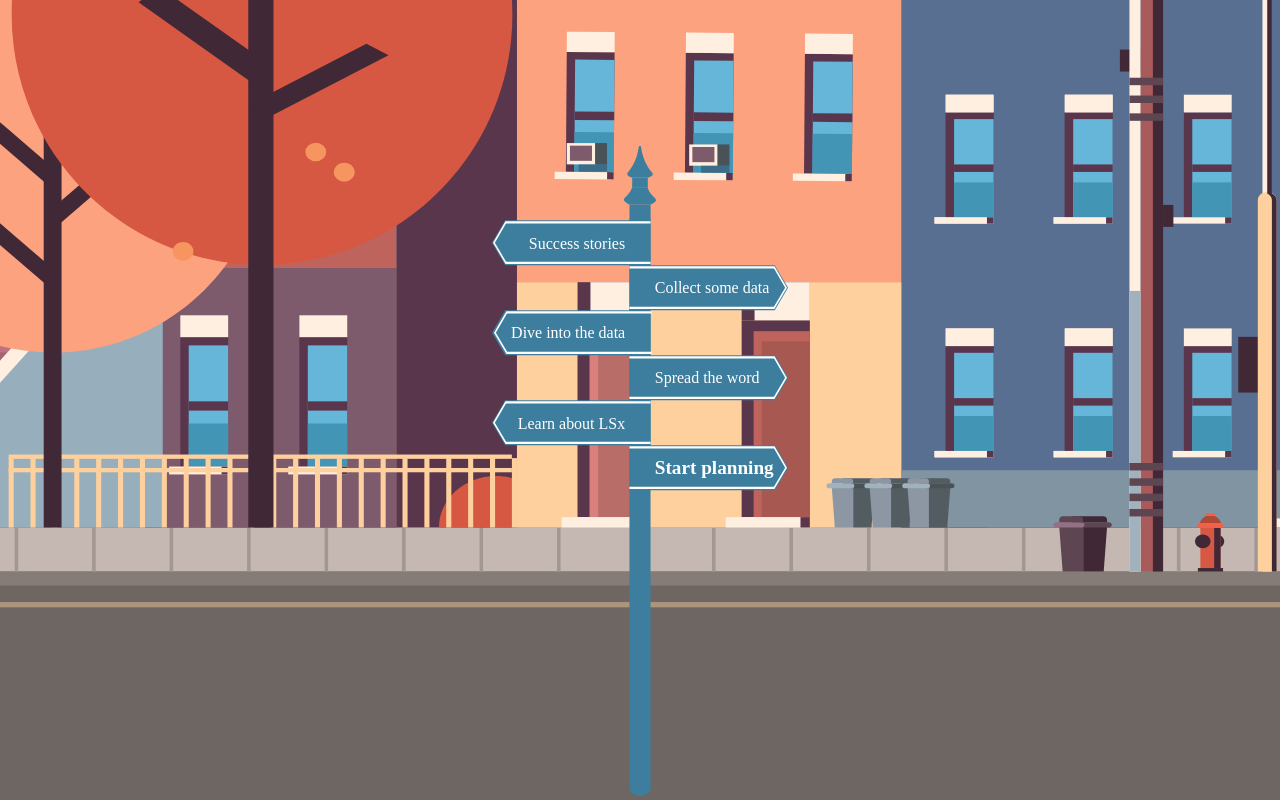
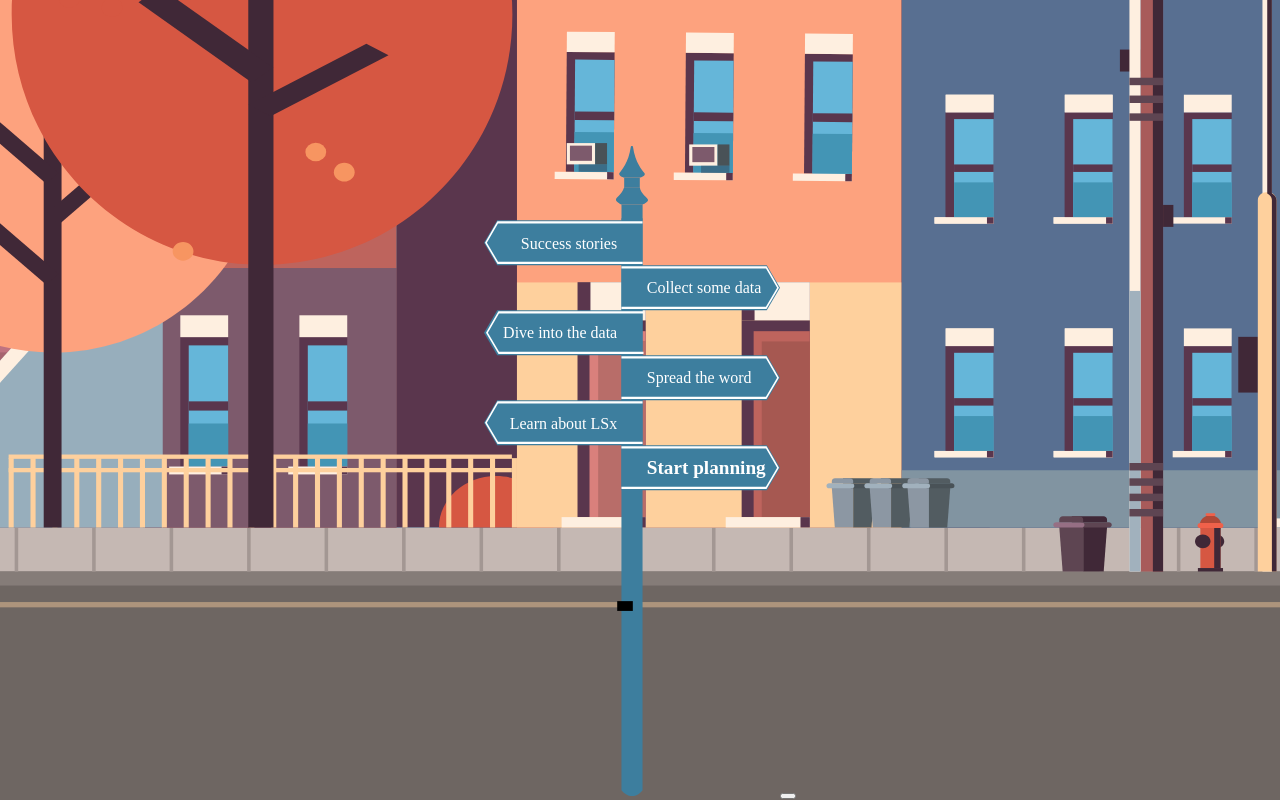
Before and after one commit to bobbysebolao/LSx, a React (Create React App) app in the folder client/: page / in a window 1280 px wide. Shown: the part 1653-2453 px from the top of the page. Built offline with nearby package versions, Linux system fonts and the light colour scheme; a web font is replaced by a local one.

Commit message:
Link 'Learn About LSx' modal to sign-five in the SVG

```diff
--- a/client/src/Components/Landing/Landing.js
+++ b/client/src/Components/Landing/Landing.js
@@ -1,12 +1,12 @@
-import React from 'react';
-import Button from '../Buttons/Button.js';
+import React from "react";
+import Button from "../Buttons/Button.js";
 import { Clouds } from "../../Components";
-import { Modal, OpenModal } from '../Modal/Modal';
+import { Modal, OpenModal } from "../Modal/Modal";
 // import { ReactComponent as Sign } from '../../content/signpost-edited.svg';
 import Sign from "./Signpost/Sign";
-import * as S from './Landing.style';
+import * as S from "./Landing.style";
 
-const Landing = (props) => {
+const Landing = props => {
   return (
     <S.Main>
       <Clouds />
@@ -16,12 +16,12 @@ const Landing = (props) => {
       <Button> Make Action Plan </Button>
       <S.Nav>
         <OpenModal
-          toggle={(show) => (
+          toggle={show => (
             <React.Fragment>
-          <Sign onClick={show}></Sign>
+              <Sign visibility={show} />
             </React.Fragment>
           )}
-					content={(hide) => (
+          content={hide => (
             <Modal>
               <button onClick={hide}>X</button>
               <h2>
@@ -38,8 +38,6 @@ const Landing = (props) => {
             </Modal>
           )}
         />
-
-
       </S.Nav>
     </S.Main>
   );
--- a/client/src/Components/Landing/Signpost/Sign.js
+++ b/client/src/Components/Landing/Signpost/Sign.js
@@ -2,6 +2,7 @@ import React from "react";
 
 const Sign = props => {
   return (
+    <React.Fragment>
       <svg
         id="Layer_1"
         xmlns="http://www.w3.org/2000/svg"
@@ -31,7 +32,7 @@ const Sign = props => {
               points="137.449,343.118 282.443,343.118 294.988,321.743 282.572,300.358 137.449,300.358 137.449,302.61 282.018,302.61 293.127,321.737 281.896,340.864 137.449,340.864"
             />
             <text
-            class="sign-text"
+              className="sign-text"
               x="55%"
               y="50.5%"
               fill="white"
@@ -49,7 +50,7 @@ const Sign = props => {
               points="282.789,299.237 137.449,299.237 137.449,300.358 137.449,302.61 137.449,340.864 137.449,343.118 137.449,344.237 282.789,344.237 296,321.737"
             />
           </a>
-        <a href="https://www.google.com" target="_top" id="sign-five">
+
           <polygon
             fill="#3D7E9E"
             points="158.541,254.227 158.541,299.227 13.213,299.227 0,276.723 13.213,254.227"
@@ -59,7 +60,7 @@ const Sign = props => {
             points="158.541,298.096 13.559,298.096 1.008,276.723 13.436,255.348 158.541,255.348 158.541,257.598 13.984,257.598 2.873,276.719 14.107,295.848 158.541,295.848"
           />
           <text
-            class="sign-text"
+            className="sign-text"
             x="45%"
             y="43.5%"
             fill="white"
@@ -70,11 +71,14 @@ const Sign = props => {
             Learn about LSx
           </text>
           <polygon
+            onClick={props.visibility}
+            target="_top"
             className="sign-surface-selector"
-            fill="none"
+            fill="#3D7E9E"
+            opacity="0.00001"
             points="13.213,254.227 0,276.723 13.213,299.227 158.541,299.227 158.541,298.096 158.541,295.848 158.541,257.598 158.541,255.348 158.541,254.227"
           />
-        </a>
+
           <a href="https://www.google.com" target="_top" id="sign-four">
             <polygon
               fill="#3D7E9E"
@@ -85,7 +89,7 @@ const Sign = props => {
               points="137.449,253.108 282.443,253.108 294.988,231.733 282.572,210.348 137.449,210.348 137.449,212.6 282.018,212.6 293.127,231.727 281.896,250.854 137.449,250.854"
             />
             <text
-            class="sign-text"
+              className="sign-text"
               x="55%"
               y="36.5%"
               fill="white"
@@ -111,7 +115,7 @@ const Sign = props => {
               points="159.541,208.086 14.559,208.086 2.008,186.713 14.436,165.338 159.541,165.338 159.541,167.588 14.984,167.588 3.873,186.709 15.107,205.838 159.541,205.838"
             />
             <text
-            class="sign-text"
+              className="sign-text"
               x="45%"
               y="29.6%"
               fill="white"
@@ -137,7 +141,7 @@ const Sign = props => {
               points="137.449,163.099 282.443,163.099 294.988,141.723 282.572,120.339 137.449,120.339 137.449,122.59 282.018,122.59 293.127,141.718 281.896,160.845 137.449,160.845"
             />
             <text
-            class="sign-text"
+              className="sign-text"
               x="55%"
               y="22.6%"
               fill="white"
@@ -163,7 +167,7 @@ const Sign = props => {
               points="158.541,118.078 13.559,118.078 1.008,96.705 13.436,75.329 158.541,75.329 158.541,77.579 13.984,77.579 2.873,96.7 14.107,115.829 158.541,115.829"
             />
             <text
-            class="sign-text"
+              className="sign-text"
               x="45%"
               y="15.8%"
               fill="white"
@@ -180,7 +184,13 @@ const Sign = props => {
             />
           </a>
         </g>
+        <button onClick={props.visibility} target="_top" id="sign-five">
+          <rect x="45%" y="70%" width="15.619" height="9.806" />
+        </button>
+        <rect x="45%" y="70%" width="15.619" height="9.806" />
       </svg>
+      <button onClick={props.visibility} target="_top" id="sign-five" />
+    </React.Fragment>
   );
 };
 
```
Lines whose indentation alone changed are shown as unchanged.
